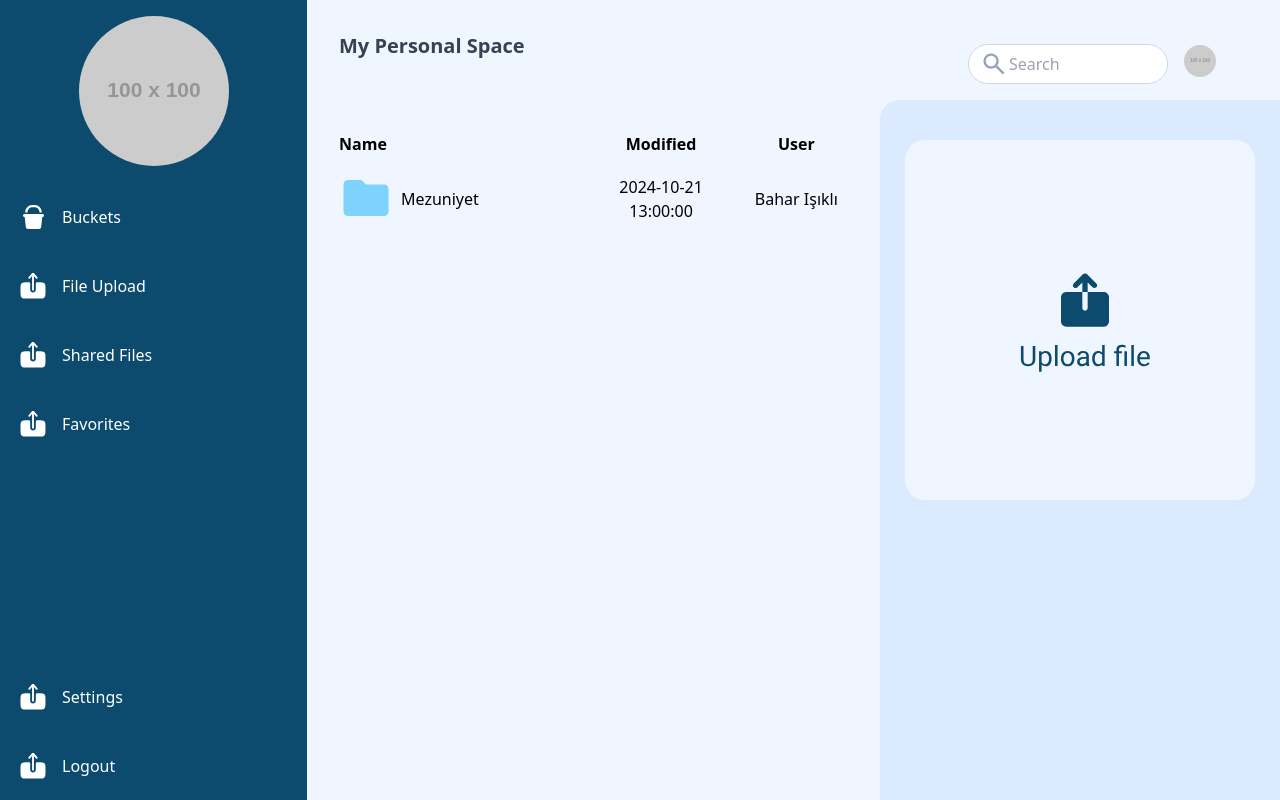
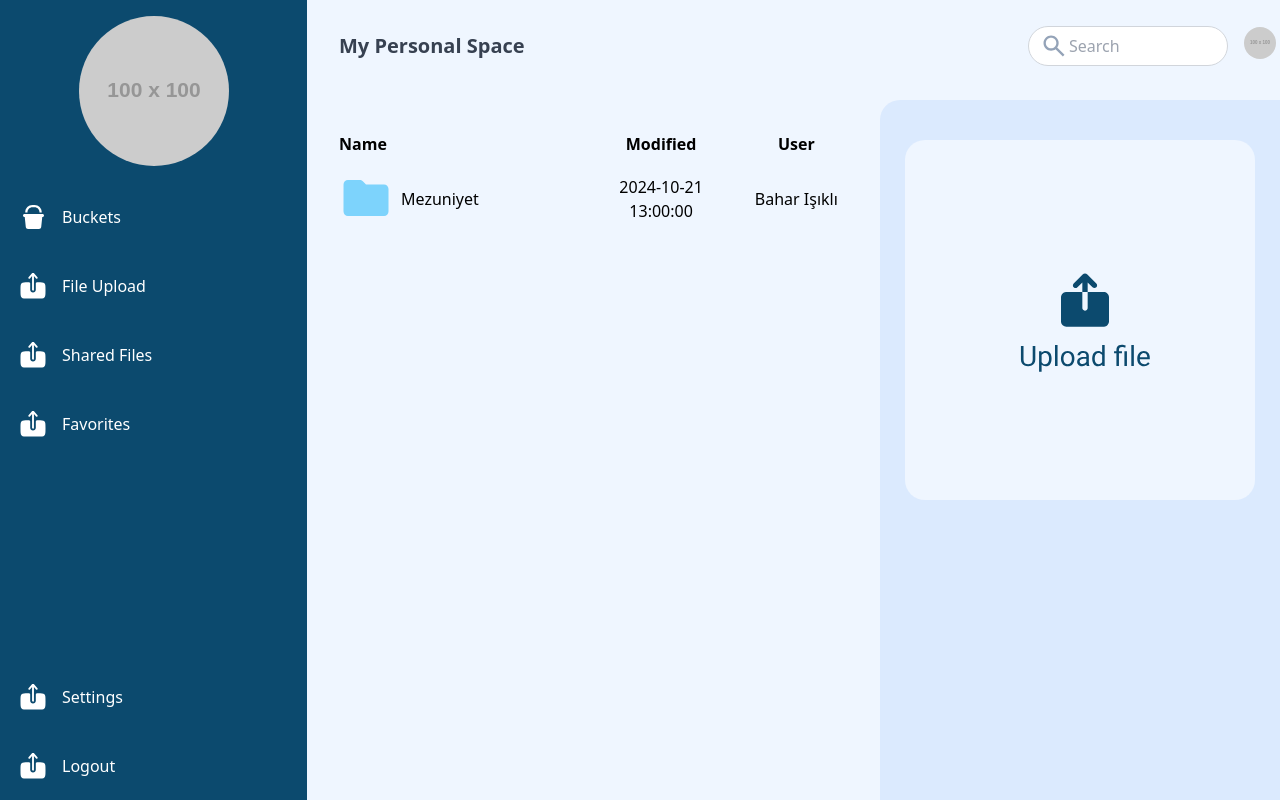
Before and after one commit to droplite-app/ui, a React (Vite) app: page / in a window 1280 px wide. Built offline with nearby package versions, Linux system fonts and the light colour scheme.

Commit message:
repositioned header

```diff
--- a/src/components/Header/Header.tsx
+++ b/src/components/Header/Header.tsx
@@ -1,5 +1,5 @@
-import React from 'react';
-import HeaderControls from './HeaderControls';
+import React from "react";
+import HeaderControls from "./HeaderControls";
 
 interface HeaderProps {
   className?: string;
@@ -7,9 +7,14 @@ interface HeaderProps {
 
 const Header: React.FC<HeaderProps> = ({ className }) => {
   return (
-    <div className={`w-full flex justify-end items-center p-16 h-[60px] bg-transparent relative z-10 ${className}`}>
+    <div
+      className={`w-full flex justify-between items-center pt-8 pr-1 h-[60px] bg-transparent relative z-10 ${className}`}
+    >
+      <div></div>
       {/* Header Controls: Search Input + Avatar Dropdown */}
-      <HeaderControls size="small" />
+      <div className="ml-auto pr-0">
+        <HeaderControls size="small" />
+      </div>
     </div>
   );
 };
```
